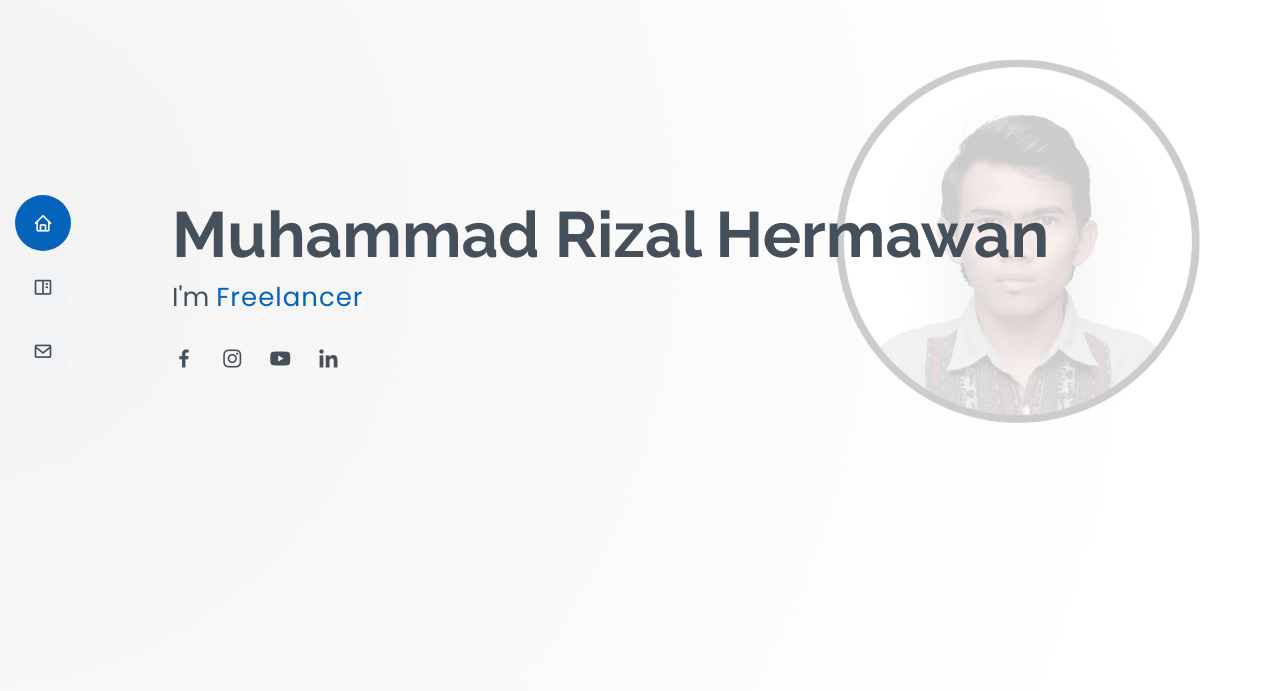
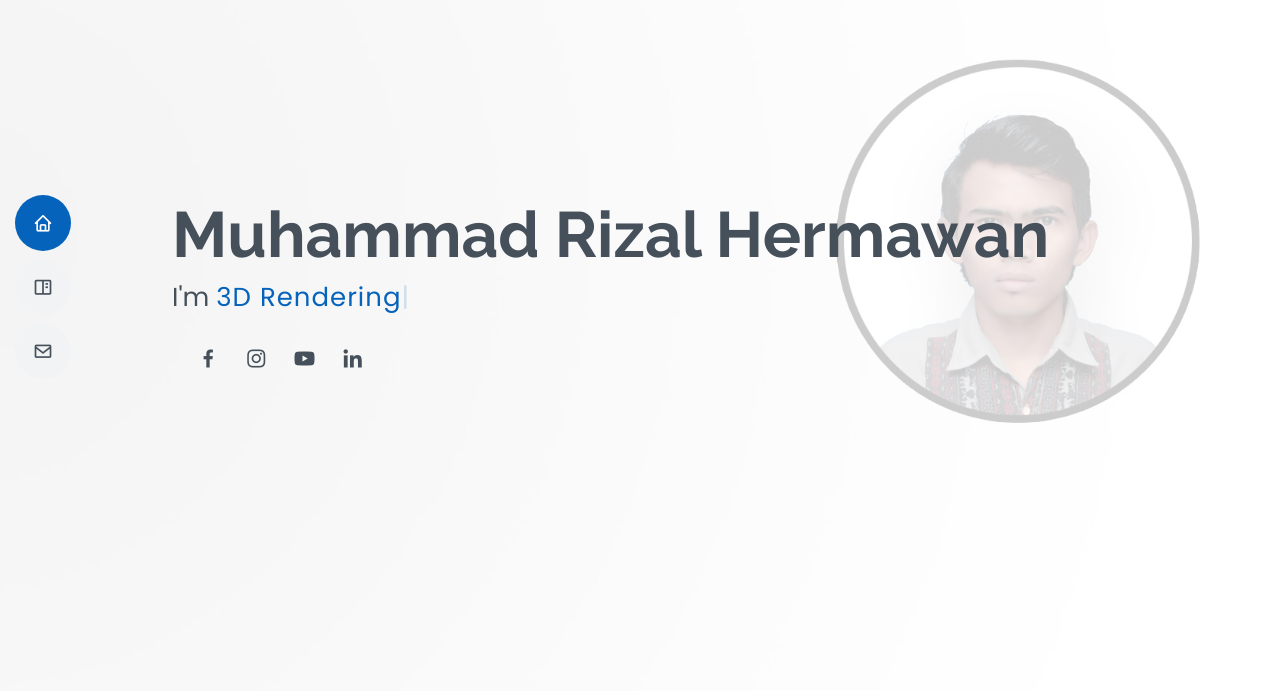
Before and after one commit to rizalhermawan/rizalhermawan.github.io, a plain HTML site: page index.html in a window 1280 px wide. Shown: the part 109-800 px from the top of the page. Drawn offline with nearby package versions, Linux system fonts and the light colour scheme; files whose address does not match are found by name.

Commit message:
update about

```diff
--- a/index.html
+++ b/index.html
@@ -61,9 +61,10 @@
     <section id="hero" class="d-flex flex-column justify-content-center">
       <div class="container" data-aos="zoom-in" data-aos-delay="100">
         <h1>Muhammad Rizal Hermawan</h1>
-        <p>I'm <span class="typed" data-typed-items="Designer, Freelancer, Visualizer"></span></p>
+        <p>I'm <span class="typed" data-typed-items="Freelancer, 3D Rendering, Article Writer,"></span></p>
         <div class="social-links">
-          <a href="https://www.facebook.com/rizalhermawan15/" class="facebook"><i class="bx bxl-facebook"></i></a>
+          <a href="https://www.nekbutuhaja.com/" class="facebook"><i class="bx bxl-website"></i></a>
+          <a href="https://www.facebook.com/rizalhermwn/" class="facebook"><i class="bx bxl-facebook"></i></a>
           <a href="https://www.instagram.com/rizal_dzgn/" class="instagram"><i class="bx bxl-instagram"></i></a>
           <a href="https://www.youtube.com/c/RizalDesign" class="youtube"><i class="bx bxl-youtube"></i></a>
           <a href="https://www.linkedin.com/in/rvisualization/" class="linkedin"><i class="bx bxl-linkedin"></i></a>
```
